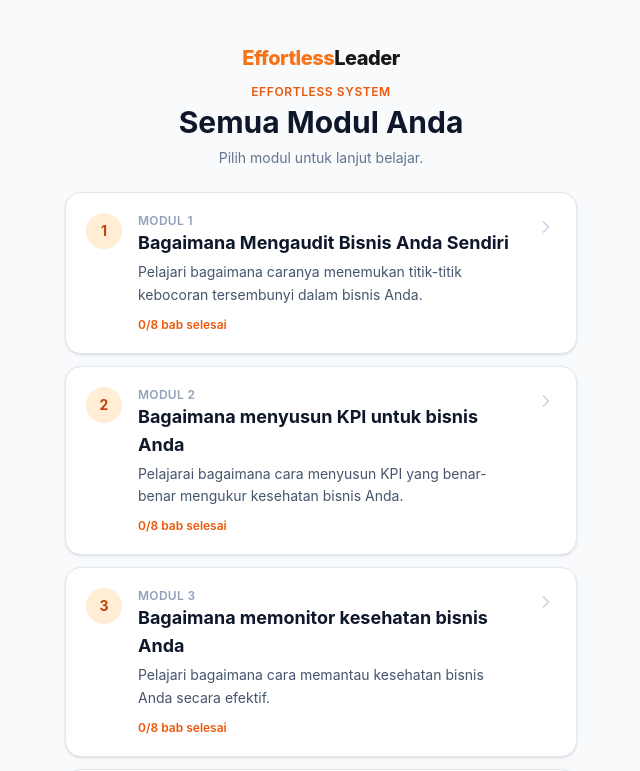
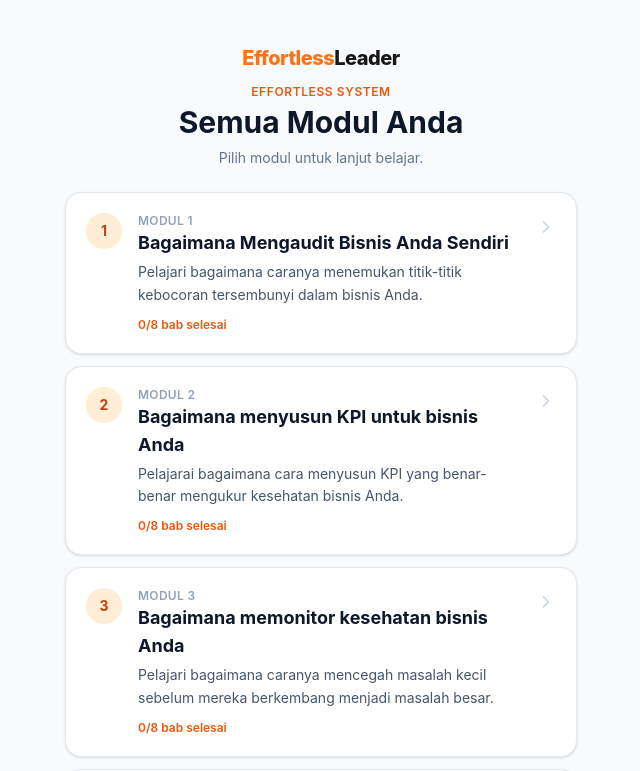
Before and after one commit to ronojatmiko7/effortless-leader-platform, a React (Vite) app in the folder Modules Hub/: page / in a window 1280 px wide. Shown: the top 771 px of the page, without its empty margins (319-959 px from the left). Built offline with nearby package versions, Linux system fonts and the light colour scheme.

Commit message:
Rename description module 3

```diff
--- a/Modules Hub/src/data/modules.ts
+++ b/Modules Hub/src/data/modules.ts
@@ -38,7 +38,7 @@ export const modules: ModuleMeta[] = [
     number: 3,
     title: 'Bagaimana memonitor kesehatan bisnis Anda',
     description:
-      'Pelajari bagaimana cara memantau kesehatan bisnis Anda secara efektif.',
+      'Pelajari bagaimana caranya mencegah masalah kecil sebelum mereka berkembang menjadi masalah besar.',
     chapters: module3Chapters,
   },
   {
```
